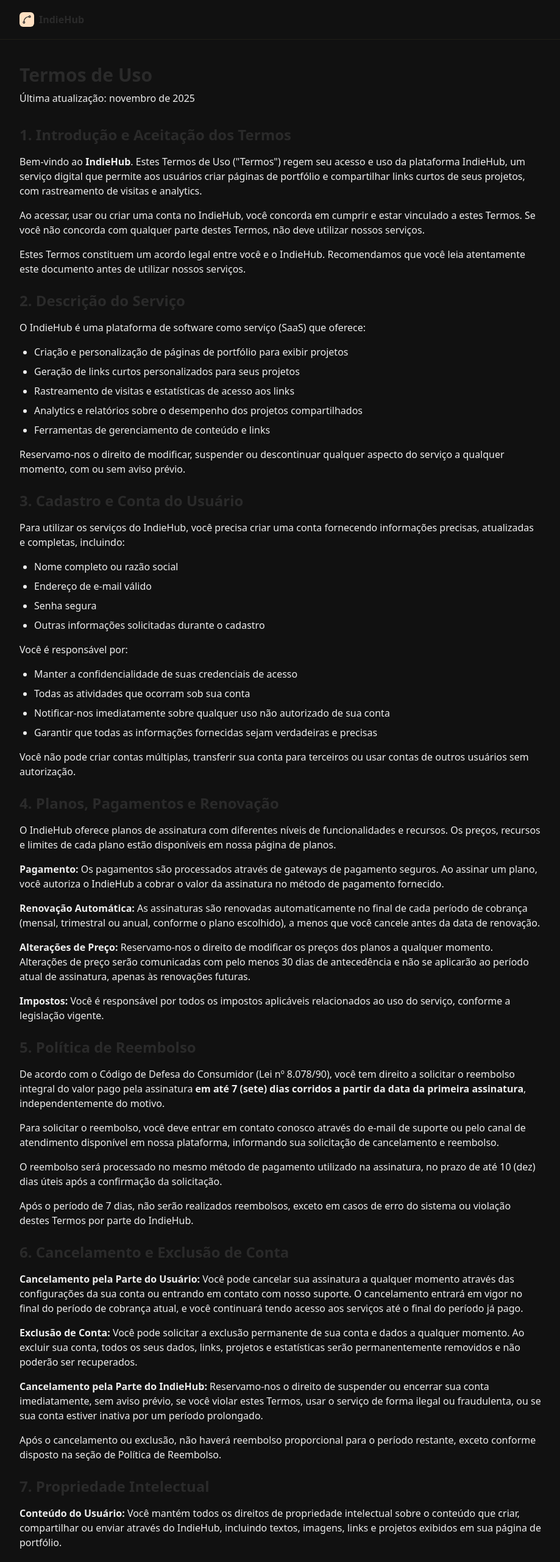
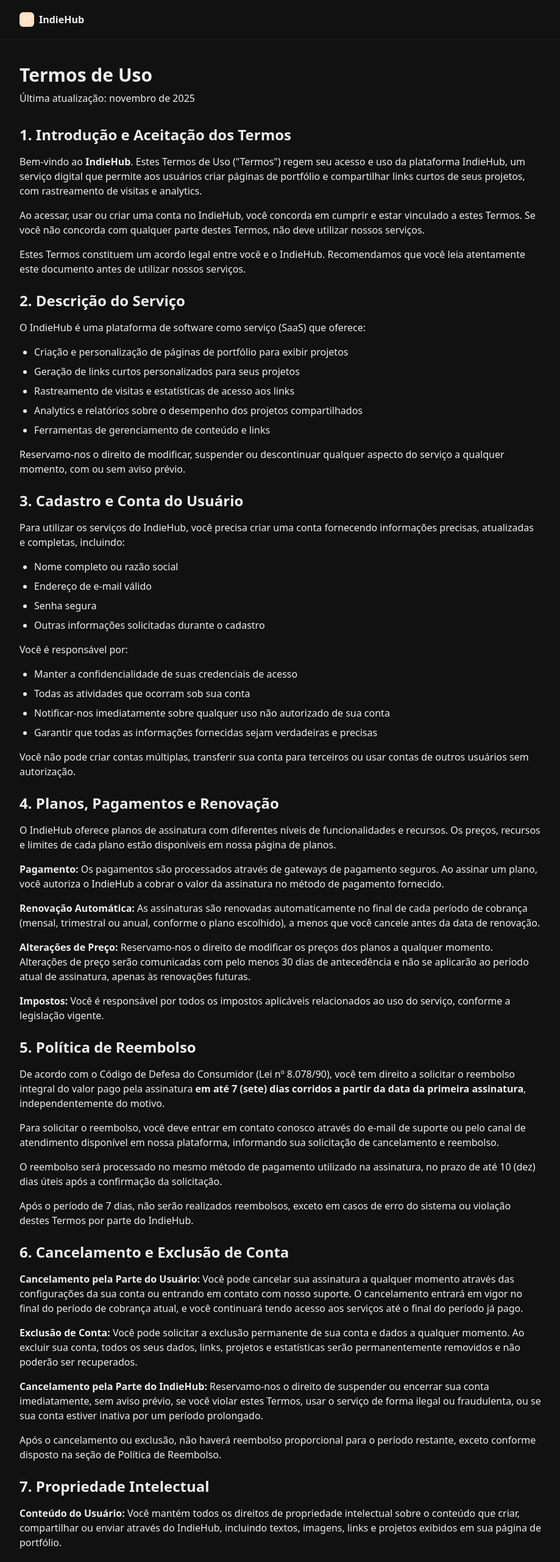
Before and after one commit to RennanD/indiehub, a Next.js app: page /terms in a window 1280 px wide. Shown: the top 2561 px of the page at 61% size, without its empty margins (180-1099 px from the left). Built offline with nearby package versions, Linux system fonts and the light colour scheme; a web font is replaced by a local one.

Commit message:
chore: redesing legal pages

```diff
--- a/src/templates/privacy-page/privacy-page.tsx
+++ b/src/templates/privacy-page/privacy-page.tsx
@@ -8,9 +8,9 @@ export function PrivacyPage() {
         <div className="w-full max-w-4xl py-5 mx-auto px-5">
           <Link href="/" className="flex items-center gap-2 w-fit">
             <div className="flex items-center rounded-md p-1 bg-primary">
-              <Spline className="size-4 text-accent" />
+              <Spline className="size-4 text-foreground" />
             </div>
-            <span className="text-accent font-bold">IndieHub</span>
+            <span className="text-foreground font-bold">IndieHub</span>
           </Link>
         </div>
       </header>
@@ -196,7 +196,7 @@ export function PrivacyPage() {
             </div>
 
             <div>
-              <h2 className="text-2xl font-semibold mb-4 text-accent">
+              <h2 className="text-2xl font-semibold mb-4 text-foreground">
                 4. Cookies e Tecnologias de Rastreamento
               </h2>
               <p className="mb-4">
@@ -204,7 +204,7 @@ export function PrivacyPage() {
                 rastreamento:
               </p>
 
-              <h3 className="text-xl font-semibold mb-3 text-accent">
+              <h3 className="text-xl font-semibold mb-3 text-foreground">
                 4.1. Tipos de Cookies
               </h3>
               <ul className="list-disc pl-6 space-y-2 mb-4">
@@ -227,7 +227,7 @@ export function PrivacyPage() {
                 </li>
               </ul>
 
-              <h3 className="text-xl font-semibold mb-3 text-accent">
+              <h3 className="text-xl font-semibold mb-3 text-foreground">
                 4.2. Gerenciamento de Cookies
               </h3>
               <p className="mb-4">
@@ -243,14 +243,14 @@ export function PrivacyPage() {
             </div>
 
             <div>
-              <h2 className="text-2xl font-semibold mb-4 text-accent">
+              <h2 className="text-2xl font-semibold mb-4 text-foreground">
                 5. Compartilhamento de Dados
               </h2>
               <p className="mb-4">
                 Compartilhamos seus dados apenas nas seguintes circunstâncias:
               </p>
 
-              <h3 className="text-xl font-semibold mb-3 text-accent">
+              <h3 className="text-xl font-semibold mb-3 text-foreground">
                 5.1. Provedores de Serviços Essenciais
               </h3>
               <p className="mb-4">
@@ -285,7 +285,7 @@ export function PrivacyPage() {
                 para os fins especificados.
               </p>
 
-              <h3 className="text-xl font-semibold mb-3 text-accent">
+              <h3 className="text-xl font-semibold mb-3 text-foreground">
                 5.2. Requisitos Legais
               </h3>
               <p className="mb-4">
@@ -300,7 +300,7 @@ export function PrivacyPage() {
                 <li>Prevenir ou investigar atividades ilegais</li>
               </ul>
 
-              <h3 className="text-xl font-semibold mb-3 text-accent">
+              <h3 className="text-xl font-semibold mb-3 text-foreground">
                 5.3. Transferências de Negócio
               </h3>
               <p className="mb-4">
@@ -310,7 +310,7 @@ export function PrivacyPage() {
                 ou uso de dados pessoais.
               </p>
 
-              <h3 className="text-xl font-semibold mb-3 text-accent">
+              <h3 className="text-xl font-semibold mb-3 text-foreground">
                 5.4. Conteúdo Público
               </h3>
               <p>
@@ -322,7 +322,7 @@ export function PrivacyPage() {
             </div>
 
             <div>
-              <h2 className="text-2xl font-semibold mb-4 text-accent">
+              <h2 className="text-2xl font-semibold mb-4 text-foreground">
                 6. Segurança das Informações
               </h2>
               <p className="mb-4">
@@ -371,7 +371,7 @@ export function PrivacyPage() {
             </div>
 
             <div>
-              <h2 className="text-2xl font-semibold mb-4 text-accent">
+              <h2 className="text-2xl font-semibold mb-4 text-foreground">
                 7. Direitos do Usuário
               </h2>
               <p className="mb-4">
@@ -379,7 +379,7 @@ export function PrivacyPage() {
                 aos seus dados pessoais:
               </p>
 
-              <h3 className="text-xl font-semibold mb-3 text-accent">
+              <h3 className="text-xl font-semibold mb-3 text-foreground">
                 7.1. Direitos Disponíveis
               </h3>
               <ul className="list-disc pl-6 space-y-2 mb-4">
@@ -420,7 +420,7 @@ export function PrivacyPage() {
                 </li>
               </ul>
 
-              <h3 className="text-xl font-semibold mb-3 text-accent">
+              <h3 className="text-xl font-semibold mb-3 text-foreground">
                 7.2. Como Exercer Seus Direitos
               </h3>
               <p className="mb-4">
@@ -437,7 +437,7 @@ export function PrivacyPage() {
             </div>
 
             <div>
-              <h2 className="text-2xl font-semibold mb-4 text-accent">
+              <h2 className="text-2xl font-semibold mb-4 text-foreground">
                 8. Retenção e Exclusão de Dados
               </h2>
               <p className="mb-4">
@@ -478,7 +478,7 @@ export function PrivacyPage() {
             </div>
 
             <div>
-              <h2 className="text-2xl font-semibold mb-4 text-accent">
+              <h2 className="text-2xl font-semibold mb-4 text-foreground">
                 9. Menores de Idade
               </h2>
               <p className="mb-4">
@@ -494,7 +494,7 @@ export function PrivacyPage() {
             </div>
 
             <div>
-              <h2 className="text-2xl font-semibold mb-4 text-accent">
+              <h2 className="text-2xl font-semibold mb-4 text-foreground">
                 10. Transferências Internacionais de Dados
               </h2>
               <p className="mb-4">
@@ -511,7 +511,7 @@ export function PrivacyPage() {
             </div>
 
             <div>
-              <h2 className="text-2xl font-semibold mb-4 text-accent">
+              <h2 className="text-2xl font-semibold mb-4 text-foreground">
                 11. Alterações na Política de Privacidade
               </h2>
               <p className="mb-4">
@@ -541,7 +541,7 @@ export function PrivacyPage() {
             </div>
 
             <div>
-              <h2 className="text-2xl font-semibold mb-4 text-accent">
+              <h2 className="text-2xl font-semibold mb-4 text-foreground">
                 12. Contato do DPO e Canal de Privacidade
               </h2>
               <p className="mb-4">
--- a/src/templates/terms-page/terms-page.tsx
+++ b/src/templates/terms-page/terms-page.tsx
@@ -8,16 +8,18 @@ export function TermsPage() {
         <div className="w-full max-w-4xl py-5 mx-auto px-5">
           <Link href="/" className="flex items-center gap-2 w-fit">
             <div className="flex items-center rounded-md p-1 bg-primary">
-              <Spline className="size-4 text-accent" />
+              <Spline className="size-4 text-foreground" />
             </div>
-            <span className="text-accent font-bold">IndieHub</span>
+            <span className="text-foreground font-bold">IndieHub</span>
           </Link>
         </div>
       </header>
 
       <main className="w-full max-w-4xl mx-auto px-5 py-10">
         <article className="prose prose-invert max-w-none">
-          <h1 className="text-3xl font-bold mb-2 text-accent">Termos de Uso</h1>
+          <h1 className="text-3xl font-bold mb-2 text-foreground">
+            Termos de Uso
+          </h1>
           <p className="text-text-muted mb-8">
             Última atualização:{" "}
             {new Date().toLocaleDateString("pt-BR", {
@@ -28,7 +30,7 @@ export function TermsPage() {
 
           <section className="space-y-6 text-text-muted">
             <div>
-              <h2 className="text-2xl font-semibold mb-4 text-accent">
+              <h2 className="text-2xl font-semibold mb-4 text-foreground">
                 1. Introdução e Aceitação dos Termos
               </h2>
               <p className="mb-4">
@@ -52,7 +54,7 @@ export function TermsPage() {
             </div>
 
             <div>
-              <h2 className="text-2xl font-semibold mb-4 text-accent">
+              <h2 className="text-2xl font-semibold mb-4 text-foreground">
                 2. Descrição do Serviço
               </h2>
               <p className="mb-4">
@@ -84,7 +86,7 @@ export function TermsPage() {
             </div>
 
             <div>
-              <h2 className="text-2xl font-semibold mb-4 text-accent">
+              <h2 className="text-2xl font-semibold mb-4 text-foreground">
                 3. Cadastro e Conta do Usuário
               </h2>
               <p className="mb-4">
@@ -120,7 +122,7 @@ export function TermsPage() {
             </div>
 
             <div>
-              <h2 className="text-2xl font-semibold mb-4 text-accent">
+              <h2 className="text-2xl font-semibold mb-4 text-foreground">
                 4. Planos, Pagamentos e Renovação
               </h2>
               <p className="mb-4">
@@ -155,7 +157,7 @@ export function TermsPage() {
             </div>
 
             <div>
-              <h2 className="text-2xl font-semibold mb-4 text-accent">
+              <h2 className="text-2xl font-semibold mb-4 text-foreground">
                 5. Política de Reembolso
               </h2>
               <p className="mb-4">
@@ -187,7 +189,7 @@ export function TermsPage() {
             </div>
 
             <div>
-              <h2 className="text-2xl font-semibold mb-4 text-accent">
+              <h2 className="text-2xl font-semibold mb-4 text-foreground">
                 6. Cancelamento e Exclusão de Conta
               </h2>
               <p className="mb-4">
@@ -220,7 +222,7 @@ export function TermsPage() {
             </div>
 
             <div>
-              <h2 className="text-2xl font-semibold mb-4 text-accent">
+              <h2 className="text-2xl font-semibold mb-4 text-foreground">
                 7. Propriedade Intelectual
               </h2>
               <p className="mb-4">
@@ -249,7 +251,7 @@ export function TermsPage() {
             </div>
 
             <div>
-              <h2 className="text-2xl font-semibold mb-4 text-accent">
+              <h2 className="text-2xl font-semibold mb-4 text-foreground">
                 8. Limitação de Responsabilidade
               </h2>
               <p className="mb-4">
@@ -279,7 +281,7 @@ export function TermsPage() {
             </div>
 
             <div>
-              <h2 className="text-2xl font-semibold mb-4 text-accent">
+              <h2 className="text-2xl font-semibold mb-4 text-foreground">
                 9. Uso Aceitável
               </h2>
               <p className="mb-4">Você concorda em não usar o IndieHub para:</p>
@@ -309,7 +311,7 @@ export function TermsPage() {
             </div>
 
             <div>
-              <h2 className="text-2xl font-semibold mb-4 text-accent">
+              <h2 className="text-2xl font-semibold mb-4 text-foreground">
                 10. Alterações nos Termos
               </h2>
               <p className="mb-4">
@@ -338,7 +340,7 @@ export function TermsPage() {
             </div>
 
             <div>
-              <h2 className="text-2xl font-semibold mb-4 text-accent">
+              <h2 className="text-2xl font-semibold mb-4 text-foreground">
                 11. Lei Aplicável e Foro
               </h2>
               <p className="mb-4">
@@ -351,7 +353,7 @@ export function TermsPage() {
             </div>
 
             <div>
-              <h2 className="text-2xl font-semibold mb-4 text-accent">
+              <h2 className="text-2xl font-semibold mb-4 text-foreground">
                 12. Disposições Gerais
               </h2>
               <p className="mb-4">
@@ -378,7 +380,7 @@ export function TermsPage() {
             </div>
 
             <div>
-              <h2 className="text-2xl font-semibold mb-4 text-accent">
+              <h2 className="text-2xl font-semibold mb-4 text-foreground">
                 13. Contato para Suporte e Dúvidas
               </h2>
               <p className="mb-4">
```
